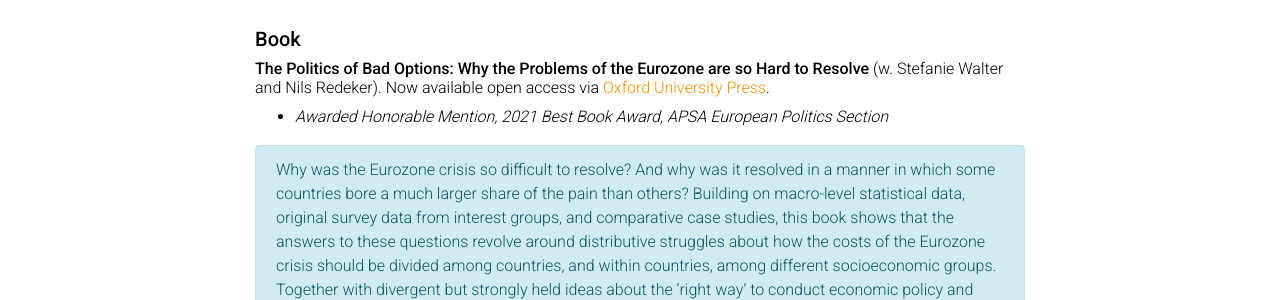
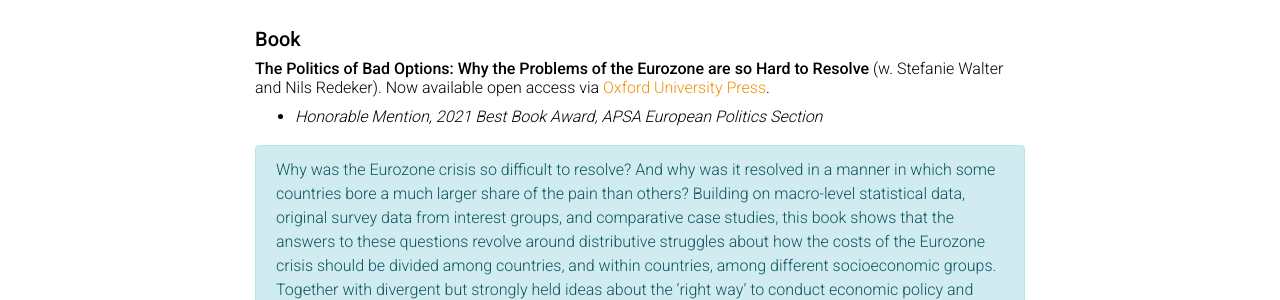
Before and after one commit to ariray/ariray.github.io, a Jekyll site: the page built from _pages/research.md, in a window 1280 px wide and 900 px high. Shown: the part 157-457 px from the top of the window. Built offline with Jekyll 4.4.1, drawn with Linux system fonts in a browser that asks for light colours; comment, search, counter and statistics services are not loaded; a style sheet for code colours, icons or effects is not loaded.

Commit message:
update research

```diff
--- a/_pages/research.md
+++ b/_pages/research.md
@@ -13,7 +13,7 @@ nav_order: 3
 ###### **The Politics of Bad Options: Why the Problems of the Eurozone are so Hard to Resolve** (w. Stefanie Walter and Nils Redeker). Now available open access via <a href="https://global.oup.com/academic/product/the-politics-of-bad-options-9780198857020?cc=ch&lang=en&">Oxford University Press</a>.
 
 <ul>
- <li><em>Awarded Honorable Mention, 2021 Best Book Award, APSA European Politics Section</em></li>
+ <li><em> Honorable Mention, 2021 Best Book Award, APSA European Politics Section</em></li>
 </ul>
 
 <div markdown="span" class="alert alert-info" role="alert">Why was the Eurozone crisis so difficult to resolve? And why was it resolved in a manner in which some countries bore a much larger share of the pain than others? Building on macro-level statistical data, original survey data from interest groups, and comparative case studies, this book shows that the answers to these questions revolve around distributive struggles about how the costs of the Eurozone crisis should be divided among countries, and within countries, among different socioeconomic groups. Together with divergent but strongly held ideas about the 'right way' to conduct economic policy and asymmetries in the distribution of power among actors, severe distributive concerns of important actors lie at the root of the difficulties of resolving the Eurozone crisis as well as the difficulties to substantially reform the EMU. The book provides new insights into the politics of the Eurozone crisis by emphasizing three perspectives that have received scant attention in existing research: a comparative perspective on the Eurozone crisis by systematically comparing it to previous financial crises, an analysis of the whole range of policy options, including the ones not chosen, and a unified framework that examines crisis politics not just in deficit-debtor, but also in surplus-creditor countries.</div>
```
